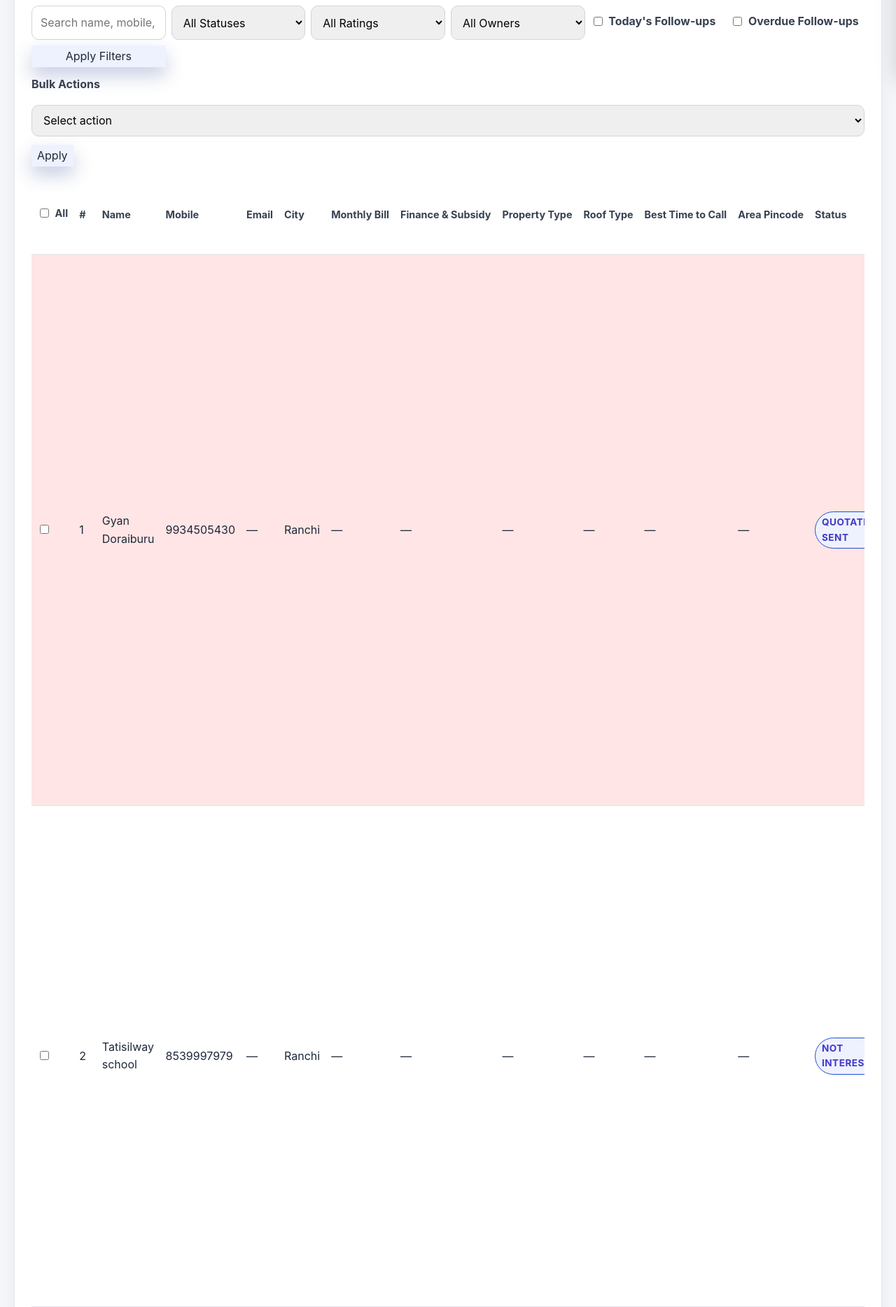
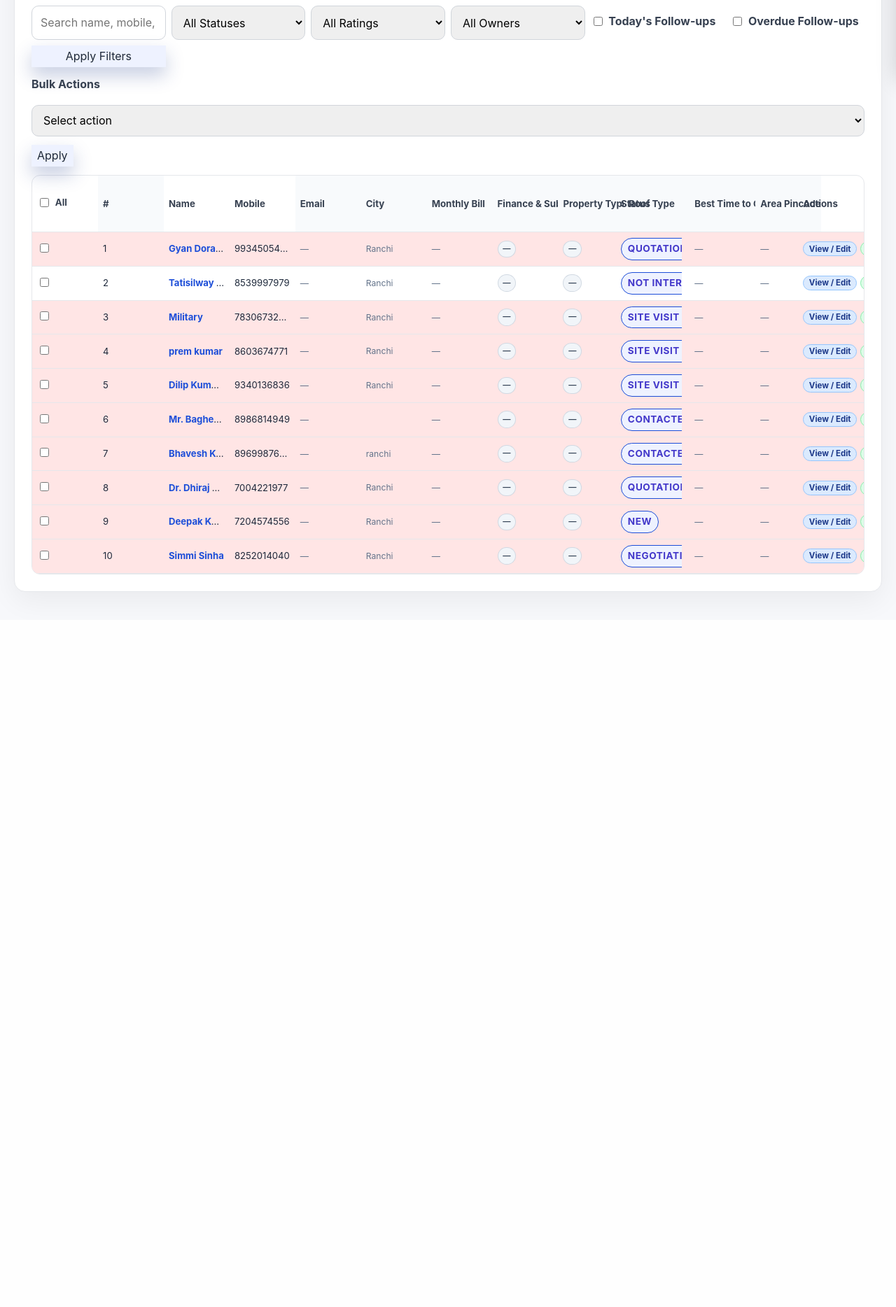
Before and after one commit to dakshayanipmsgy/dentweb_re, a PHP site: page /leads-dashboard.php in a window 1280 px wide. Shown: the part 685-2553 px from the top of the page at 70% size. After the commit the page ends 1548 px from the top, so only its background shows below. Run offline with PHP 8.4, Linux system fonts and the light colour scheme; the visitor is signed in with stand-in values (Sample User, id 1); some libraries are stand-ins or nearby versions.

Commit message:
Improve leads dashboard table density and sorting UX

```diff
--- a/leads-dashboard.php
+++ b/leads-dashboard.php
@@ -464,42 +464,44 @@ function leads_render_row(array $lead, int $index, string $today, string $quotat
         <input type="checkbox" class="lead-select" name="lead_ids[]" value="<?php echo leads_safe((string) ($lead['id'] ?? '')); ?>" form="bulk-actions-form" />
       </td>
       <td class="lead-index"><?php echo $index; ?></td>
-      <td><?php echo leads_safe((string) ($lead['name'] ?? '')); ?></td>
+      <td class="lead-name-cell">
+        <a href="#" class="lead-name-trigger lead-action" data-action="view_edit" data-lead-id="<?php echo leads_safe((string) ($lead['id'] ?? '')); ?>"><?php echo leads_safe((string) ($lead['name'] ?? '')); ?></a>
+      </td>
       <td><a href="tel:<?php echo leads_safe($leadMobileRaw); ?>"><?php echo leads_safe($leadMobileRaw); ?></a></td>
-      <td><?php echo leads_safe(leads_value_or_dash($lead, 'email')); ?></td>
-      <td><?php echo leads_safe((string) ($lead['city'] ?? '')); ?></td>
-      <td><?php echo leads_safe(leads_value_or_dash($lead, 'monthly_bill')); ?></td>
-      <td><?php echo leads_safe(leads_value_or_dash($lead, 'finance_subsidy')); ?></td>
-      <td><?php echo leads_safe(leads_value_or_dash($lead, 'property_type')); ?></td>
-      <td><?php echo leads_safe(leads_value_or_dash($lead, 'roof_type')); ?></td>
-      <td><?php echo leads_safe(leads_value_or_dash($lead, 'best_time_to_call')); ?></td>
-      <td><?php echo leads_safe(leads_value_or_dash($lead, 'area_pincode')); ?></td>
-      <td><span class="badge pill"><?php echo leads_safe((string) ($lead['status'] ?? '')); ?></span></td>
-      <td><?php echo leads_safe((string) ($lead['rating'] ?? '')); ?></td>
+      <td class="col-secondary"><?php echo leads_safe(leads_value_or_dash($lead, 'email')); ?></td>
+      <td class="col-secondary"><?php echo leads_safe((string) ($lead['city'] ?? '')); ?></td>
+      <td class="col-secondary"><?php echo leads_safe(leads_value_or_dash($lead, 'monthly_bill')); ?></td>
+      <td class="col-secondary"><span class="tag-chip"><?php echo leads_safe(leads_value_or_dash($lead, 'finance_subsidy')); ?></span></td>
+      <td class="col-secondary"><span class="tag-chip"><?php echo leads_safe(leads_value_or_dash($lead, 'property_type')); ?></span></td>
+      <td class="col-secondary"><span class="tag-chip"><?php echo leads_safe(leads_value_or_dash($lead, 'roof_type')); ?></span></td>
+      <td class="col-secondary"><?php echo leads_safe(leads_value_or_dash($lead, 'best_time_to_call')); ?></td>
+      <td class="col-secondary"><?php echo leads_safe(leads_value_or_dash($lead, 'area_pincode')); ?></td>
+      <td class="col-status"><span class="badge pill"><?php echo leads_safe((string) ($lead['status'] ?? '')); ?></span></td>
+      <td class="col-secondary"><?php echo leads_safe((string) ($lead['rating'] ?? '')); ?></td>
       <td><?php echo leads_safe(trim(((string) ($lead['next_followup_date'] ?? '')) . ' ' . ((string) ($lead['next_followup_time'] ?? '')))); ?></td>
       <td><?php echo leads_safe((string) ($lead['assigned_to_name'] ?? '')); ?></td>
-      <td><?php echo leads_safe((string) ($lead['last_contacted_at'] ?? '')); ?></td>
+      <td class="col-secondary"><?php echo leads_safe((string) ($lead['last_contacted_at'] ?? '')); ?></td>
       <td class="lead-message-status-cell">
         <?php if ($whatsappSent): ?>
-          <span class="badge pill" style="background:#dcfce7;color:#166534;">WA Intro</span>
+          <span class="badge pill msg-chip" style="background:#dcfce7;color:#166534;">WA</span>
         <?php endif; ?>
         <?php if ($emailSent): ?>
-          <span class="badge pill" style="background:#dbeafe;color:#1e40af;">Email Intro</span>
+          <span class="badge pill msg-chip" style="background:#dbeafe;color:#1e40af;">EM</span>
         <?php endif; ?>
         <?php if ($whatsappDetailsSent): ?>
-          <span class="badge pill" style="background:#ede9fe;color:#5b21b6;">WA Details</span>
+          <span class="badge pill msg-chip" style="background:#ede9fe;color:#5b21b6;">WA-D</span>
         <?php endif; ?>
         <?php if ($emailDetailsSent): ?>
-          <span class="badge pill" style="background:#ffe4e6;color:#9f1239;">Email Details</span>
+          <span class="badge pill msg-chip" style="background:#ffe4e6;color:#9f1239;">EM-D</span>
         <?php endif; ?>
         <?php if (!$whatsappSent && !$emailSent && !$whatsappDetailsSent && !$emailDetailsSent): ?>
           <span style="color:#9ca3af;">&mdash;</span>
         <?php endif; ?>
       </td>
       <td><?php echo leads_safe((string) $callNotPickedCount); ?></td>
-      <td><?php echo leads_safe((string) ($lead['created_at'] ?? '')); ?></td>
-      <td><?php echo leads_safe((string) ($lead['updated_at'] ?? '')); ?></td>
-      <td>
+      <td class="col-secondary"><?php echo leads_safe((string) ($lead['created_at'] ?? '')); ?></td>
+      <td class="col-secondary"><?php echo leads_safe((string) ($lead['updated_at'] ?? '')); ?></td>
+      <td class="col-secondary">
         <?php if (($lead['source_campaign_name'] ?? '') !== ''): ?>
           <?php echo leads_safe((string) ($lead['source_campaign_name'] ?? '')); ?>
           <?php if (($lead['source_campaign_id'] ?? '') !== ''): ?>
@@ -509,32 +511,37 @@ function leads_render_row(array $lead, int $index, string $today, string $quotat
       </td>
       <td>
         <div class="table-actions">
-          <a class="btn-secondary lead-action" data-action="view_edit" data-lead-id="<?php echo leads_safe((string) ($lead['id'] ?? '')); ?>" style="padding:0.35rem 0.6rem;" href="lead-detail.php?id=<?php echo urlencode((string) ($lead['id'] ?? '')); ?>">View / Edit</a>
-          <a class="btn-secondary lead-action" data-action="whatsapp" data-lead-id="<?php echo leads_safe((string) ($lead['id'] ?? '')); ?>" style="padding:0.35rem 0.6rem;" href="#">WhatsApp</a>
-          <a class="btn-secondary lead-action" data-action="email" data-lead-id="<?php echo leads_safe((string) ($lead['id'] ?? '')); ?>" style="padding:0.35rem 0.6rem;" href="#">Email</a>
-          <a class="btn-secondary lead-action" data-action="whatsapp_details" data-lead-id="<?php echo leads_safe((string) ($lead['id'] ?? '')); ?>" style="padding:0.35rem 0.6rem; background:#ede9fe; color:#4c1d95;" href="#">WhatsApp Details</a>
-          <a class="btn-secondary lead-action" data-action="email_details" data-lead-id="<?php echo leads_safe((string) ($lead['id'] ?? '')); ?>" style="padding:0.35rem 0.6rem; background:#ffe4e6; color:#881337;" href="#">Email Details</a>
-          <button type="button" class="btn lead-action" data-action="mark_contacted" data-lead-id="<?php echo leads_safe((string) ($lead['id'] ?? '')); ?>" style="padding:0.35rem 0.6rem; background:#10b981;">Mark Contacted Now</button>
-          <button type="button" class="btn lead-action" data-action="mark_interested" data-lead-id="<?php echo leads_safe((string) ($lead['id'] ?? '')); ?>" style="padding:0.35rem 0.6rem; background:#2563eb;">Interested</button>
-          <button type="button" class="btn-secondary lead-action" data-action="call_not_picked" data-lead-id="<?php echo leads_safe((string) ($lead['id'] ?? '')); ?>" style="padding:0.35rem 0.6rem; background:#fee2e2; color:#991b1b;">Call not Picked</button>
+          <a class="action-chip primary lead-action" data-action="view_edit" data-lead-id="<?php echo leads_safe((string) ($lead['id'] ?? '')); ?>" href="lead-detail.php?id=<?php echo urlencode((string) ($lead['id'] ?? '')); ?>">View / Edit</a>
+          <a class="action-chip success lead-action" data-action="whatsapp" data-lead-id="<?php echo leads_safe((string) ($lead['id'] ?? '')); ?>" href="#">WhatsApp</a>
           <?php if ($canCreateQuotation): ?>
-            <a class="btn lead-action" data-action="create_quotation" data-lead-id="<?php echo leads_safe((string) ($lead['id'] ?? '')); ?>" style="padding:0.35rem 0.6rem; background:#1d4ed8;" href="<?php echo leads_safe($quotationCreatePath . '?action=create&from_lead_id=' . urlencode((string) ($lead['id'] ?? ''))); ?>">Create Quotation</a>
+            <a class="action-chip primary lead-action" data-action="create_quotation" data-lead-id="<?php echo leads_safe((string) ($lead['id'] ?? '')); ?>" href="<?php echo leads_safe($quotationCreatePath . '?action=create&from_lead_id=' . urlencode((string) ($lead['id'] ?? ''))); ?>">Create Quotation</a>
           <?php else: ?>
             <?php $quotationDisabledReason = $isArchived ? 'Archived lead' : 'Missing name/mobile'; ?>
-            <button type="button" class="btn-secondary" style="padding:0.35rem 0.6rem; opacity:0.55; cursor:not-allowed;" disabled title="<?php echo leads_safe($quotationDisabledReason); ?>"><?php echo $isArchived ? 'Archived' : 'Create Quotation'; ?></button>
+            <button type="button" class="action-chip" disabled title="<?php echo leads_safe($quotationDisabledReason); ?>"><?php echo $isArchived ? 'Archived' : 'Create Quotation'; ?></button>
           <?php endif; ?>
-          <?php if (!$isArchived): ?>
-            <button type="button" class="btn-secondary lead-action" data-action="archive_lead" data-lead-id="<?php echo leads_safe((string) ($lead['id'] ?? '')); ?>" style="padding:0.35rem 0.6rem;">Archive</button>
-          <?php endif; ?>
-          <?php if (!$customerCreated && $hasMobile): ?>
-            <button type="button" class="btn-secondary lead-action" data-action="create_customer" data-lead-id="<?php echo leads_safe((string) ($lead['id'] ?? '')); ?>" style="padding:0.35rem 0.6rem; background:#e0f2fe; color:#0f172a;">Create Customer</button>
-          <?php endif; ?>
-          <?php if (!$isConverted): ?>
-            <button type="button" class="btn lead-action" data-action="mark_converted" data-lead-id="<?php echo leads_safe((string) ($lead['id'] ?? '')); ?>" style="padding:0.35rem 0.6rem; background:#16a34a;">Converted</button>
-          <?php endif; ?>
-          <?php if (!$isNotInterested): ?>
-            <button type="button" class="btn-secondary lead-action" data-action="mark_not_interested" data-lead-id="<?php echo leads_safe((string) ($lead['id'] ?? '')); ?>" style="padding:0.35rem 0.6rem; background:#fbbf24; color:#1f2937;">Not Interested</button>
-          <?php endif; ?>
+          <details class="lead-more-menu">
+            <summary class="action-chip">More ▾</summary>
+            <div class="lead-more-list">
+              <a class="action-chip lead-action" data-action="email" data-lead-id="<?php echo leads_safe((string) ($lead['id'] ?? '')); ?>" href="#">Email</a>
+              <a class="action-chip lead-action" data-action="whatsapp_details" data-lead-id="<?php echo leads_safe((string) ($lead['id'] ?? '')); ?>" href="#">WhatsApp Details</a>
+              <a class="action-chip lead-action" data-action="email_details" data-lead-id="<?php echo leads_safe((string) ($lead['id'] ?? '')); ?>" href="#">Email Details</a>
+              <button type="button" class="action-chip lead-action" data-action="mark_contacted" data-lead-id="<?php echo leads_safe((string) ($lead['id'] ?? '')); ?>">Mark Contacted Now</button>
+              <button type="button" class="action-chip lead-action" data-action="mark_interested" data-lead-id="<?php echo leads_safe((string) ($lead['id'] ?? '')); ?>">Interested</button>
+              <button type="button" class="action-chip warn lead-action" data-action="call_not_picked" data-lead-id="<?php echo leads_safe((string) ($lead['id'] ?? '')); ?>">Call not Picked</button>
+              <?php if (!$customerCreated && $hasMobile): ?>
+                <button type="button" class="action-chip lead-action" data-action="create_customer" data-lead-id="<?php echo leads_safe((string) ($lead['id'] ?? '')); ?>">Create Customer</button>
+              <?php endif; ?>
+              <?php if (!$isConverted): ?>
+                <button type="button" class="action-chip success lead-action" data-action="mark_converted" data-lead-id="<?php echo leads_safe((string) ($lead['id'] ?? '')); ?>">Converted</button>
+              <?php endif; ?>
+              <?php if (!$isNotInterested): ?>
+                <button type="button" class="action-chip lead-action" data-action="mark_not_interested" data-lead-id="<?php echo leads_safe((string) ($lead['id'] ?? '')); ?>">Not Interested</button>
+              <?php endif; ?>
+              <?php if (!$isArchived): ?>
+                <button type="button" class="action-chip lead-action" data-action="archive_lead" data-lead-id="<?php echo leads_safe((string) ($lead['id'] ?? '')); ?>">Archive</button>
+              <?php endif; ?>
+            </div>
+          </details>
         </div>
       </td>
     </tr>
@@ -1251,7 +1258,17 @@ usort($filteredLeads, static function (array $a, array $b) use ($sortBy, $sortDi
     }
 
     $textSort = static function (string $left, string $right) use ($direction): int {
-        return strnatcasecmp($left, $right) * $direction;
+        return strcasecmp(trim($left), trim($right)) * $direction;
+    };
+    $numberSort = static function ($left, $right) use ($direction): int {
+        $toNumber = static function ($value): float {
+            $clean = preg_replace('/[^0-9.\-]/', '', (string) $value);
+            if ($clean === '' || $clean === '-' || $clean === '.') {
+                return 0.0;
+            }
+            return (float) $clean;
+        };
+        return ($toNumber($left) <=> $toNumber($right)) * $direction;
     };
 
     if ($sortBy === 'name') {
@@ -1267,9 +1284,13 @@ usort($filteredLeads, static function (array $a, array $b) use ($sortBy, $sortDi
         return $textSort((string) ($a['email'] ?? ''), (string) ($b['email'] ?? ''));
     }
     if ($sortBy === 'monthly_bill') {
-        return $textSort((string) ($a['monthly_bill'] ?? ''), (string) ($b['monthly_bill'] ?? ''));
+        return $numberSort($a['monthly_bill'] ?? '', $b['monthly_bill'] ?? '');
     }
     if ($sortBy === 'finance_subsidy') {
+        $looksNumeric = preg_match('/\d/', (string) ($a['finance_subsidy'] ?? '')) || preg_match('/\d/', (string) ($b['finance_subsidy'] ?? ''));
+        if ($looksNumeric) {
+            return $numberSort($a['finance_subsidy'] ?? '', $b['finance_subsidy'] ?? '');
+        }
         return $textSort((string) ($a['finance_subsidy'] ?? ''), (string) ($b['finance_subsidy'] ?? ''));
     }
     if ($sortBy === 'property_type') {
@@ -1282,13 +1303,13 @@ usort($filteredLeads, static function (array $a, array $b) use ($sortBy, $sortDi
         return $textSort((string) ($a['best_time_to_call'] ?? ''), (string) ($b['best_time_to_call'] ?? ''));
     }
     if ($sortBy === 'area_pincode') {
-        return $textSort((string) ($a['area_pincode'] ?? ''), (string) ($b['area_pincode'] ?? ''));
+        return $numberSort($a['area_pincode'] ?? '', $b['area_pincode'] ?? '');
     }
     if ($sortBy === 'status') {
         return $textSort((string) ($a['status'] ?? ''), (string) ($b['status'] ?? ''));
     }
     if ($sortBy === 'rating') {
-        return $textSort((string) ($a['rating'] ?? ''), (string) ($b['rating'] ?? ''));
+        return $numberSort($a['rating'] ?? '', $b['rating'] ?? '');
     }
     if ($sortBy === 'assigned_to') {
         return $textSort((string) ($a['assigned_to_name'] ?? ''), (string) ($b['assigned_to_name'] ?? ''));
@@ -1367,13 +1388,25 @@ ksort($duplicateGroups);
     button { font: inherit; cursor: pointer; }
     .btn { background: #2563eb; color: #fff; border: none; padding: 0.7rem 1.1rem; border-radius: 10px; font-weight: 700; }
     .btn-secondary { background: #eef2ff; color: #1f2937; }
-    table { width: 100%; border-collapse: collapse; }
-    th, td { text-align: left; padding: 0.65rem 0.5rem; border-bottom: 1px solid #e5e7eb; }
-    th { font-size: 0.9rem; color: #374151; }
+    table { width: 100%; border-collapse: separate; border-spacing: 0; }
+    th, td { text-align: left; padding: 0.5rem 0.45rem; border-bottom: 1px solid #e5e7eb; vertical-align: middle; }
+    th { font-size: 0.83rem; color: #374151; background: #f8fafc; position: sticky; top: 0; z-index: 3; }
+    td { font-size: 0.82rem; white-space: nowrap; }
     tr:hover { background: #f9fafb; }
     .badge { display: inline-block; padding: 0.25rem 0.55rem; border-radius: 999px; font-weight: 700; font-size: 0.85rem; }
     .pill { background: #eef2ff; color: #4338ca; }
-    .table-actions { display: flex; gap: 0.35rem; flex-wrap: wrap; }
+    .table-actions { display: flex; gap: 0.28rem; align-items: center; white-space: nowrap; }
+    .action-chip { border: 1px solid #cbd5e1; background: #f8fafc; color: #0f172a; border-radius: 999px; padding: 0.2rem 0.48rem; font-size: 0.72rem; font-weight: 700; text-decoration: none; line-height: 1.1; display: inline-flex; align-items: center; gap: 0.2rem; cursor: pointer; }
+    .action-chip.primary { background: #dbeafe; border-color: #93c5fd; color: #1e3a8a; }
+    .action-chip.success { background: #dcfce7; border-color: #86efac; color: #166534; }
+    .action-chip.warn { background: #fee2e2; border-color: #fecaca; color: #991b1b; }
+    .action-chip[disabled] { opacity: 0.5; cursor: not-allowed; }
+    .lead-more-menu { position: relative; }
+    .lead-more-menu > summary { list-style: none; }
+    .lead-more-menu > summary::-webkit-details-marker { display: none; }
+    .lead-more-menu[open] .lead-more-list { display: flex; }
+    .lead-more-list { display: none; position: absolute; right: 0; top: calc(100% + 0.25rem); min-width: 200px; border: 1px solid #cbd5e1; border-radius: 10px; background: #fff; box-shadow: 0 12px 30px rgba(15, 23, 42, 0.15); padding: 0.35rem; flex-direction: column; gap: 0.2rem; z-index: 20; }
+    .lead-more-list .action-chip { width: 100%; justify-content: flex-start; border-radius: 8px; font-size: 0.74rem; }
     .messages { margin-bottom: 1rem; }
     .alert { padding: 0.75rem 1rem; border-radius: 10px; margin-bottom: 0.5rem; }
     .alert-success { background: #ecfdf3; color: #166534; border: 1px solid #bbf7d0; }
@@ -1404,8 +1437,23 @@ ksort($duplicateGroups);
     .ux-panel-body { overflow:auto; }
     .ux-toast-wrap { position: fixed; right: 1rem; bottom: 1rem; display: flex; flex-direction: column; gap: 0.5rem; z-index: 10000; }
     .ux-toast { background: #111827; color: #fff; padding: 0.65rem 0.85rem; border-radius: 10px; box-shadow: 0 10px 24px rgba(0,0,0,0.2); }
-    .sort-link { color: inherit; text-decoration: none; white-space: nowrap; }
+    .sort-link { color: inherit; text-decoration: none; white-space: nowrap; display: inline-flex; align-items: center; gap: 0.25rem; }
     .sort-link:hover { text-decoration: underline; }
+    .leads-table-wrap { overflow: auto; max-width: 100%; border: 1px solid #e5e7eb; border-radius: 12px; }
+    .leads-table { min-width: 2160px; table-layout: fixed; }
+    .leads-table th, .leads-table td { overflow: hidden; text-overflow: ellipsis; }
+    .col-secondary { color: #64748b; font-size: 0.76rem; }
+    .col-status { min-width: 130px; }
+    .msg-chip { font-size: 0.66rem; padding: 0.14rem 0.38rem; }
+    .tag-chip { font-size: 0.7rem; padding: 0.14rem 0.42rem; background: #f1f5f9; color: #334155; border-radius: 999px; display: inline-block; }
+    .lead-name-cell .lead-name-trigger { font-weight: 700; color: #1d4ed8; text-decoration: none; cursor: pointer; }
+    .lead-name-cell .lead-name-trigger:hover { text-decoration: underline; }
+    .leads-table th:nth-child(1), .leads-table td:nth-child(1) { position: sticky; left: 0; z-index: 5; background: inherit; min-width: 52px; }
+    .leads-table th:nth-child(2), .leads-table td:nth-child(2) { min-width: 54px; }
+    .leads-table th:nth-child(3), .leads-table td:nth-child(3) { position: sticky; left: 52px; z-index: 5; background: inherit; min-width: 170px; max-width: 170px; }
+    .leads-table th:nth-child(4), .leads-table td:nth-child(4) { position: sticky; left: 222px; z-index: 5; background: inherit; min-width: 140px; max-width: 140px; }
+    .leads-table th:nth-child(23), .leads-table td:nth-child(23) { position: sticky; right: 0; z-index: 6; background: inherit; min-width: 260px; max-width: 260px; }
+    .leads-table th:nth-child(13), .leads-table td:nth-child(13) { position: sticky; right: 260px; z-index: 6; background: inherit; min-width: 130px; max-width: 130px; }
     textarea { width: 100%; padding: 0.65rem 0.75rem; border: 1px solid #d1d5db; border-radius: 10px; font: inherit; }
   </style>
 </head>
@@ -1754,8 +1802,8 @@ ksort($duplicateGroups);
         <button type="submit" class="btn-secondary" onclick="return confirm('Apply this action to selected leads?');">Apply</button>
       </form>
 
-      <div style="overflow-x:auto;">
-        <table>
+      <div id="leads-table-wrap" class="leads-table-wrap">
+        <table class="leads-table">
           <thead>
             <tr>
               <th>
@@ -1790,7 +1838,7 @@ ksort($duplicateGroups);
           </thead>
           <tbody>
             <?php if ($filteredLeads === []): ?>
-              <tr><td colspan="23">No leads match the selected filters.</td></tr>
+              <tr><td colspan="23" style="padding:0.8rem;">No leads match the selected filters.</td></tr>
             <?php else: ?>
               <?php foreach ($filteredLeads as $index => $lead): ?>
                 <?php echo leads_render_row($lead, $index + 1, $today, $quotationCreatePath); ?>
@@ -1912,6 +1960,31 @@ ksort($duplicateGroups);
       return response.json();
     }
 
+    async function refreshLeadsTable(url) {
+      const tableWrap = document.getElementById('leads-table-wrap');
+      if (!tableWrap) return;
+      const preserveScrollX = tableWrap.scrollLeft;
+      const preserveScrollY = window.scrollY;
+      const response = await fetch(url, {
+        headers: { 'X-Requested-With': 'XMLHttpRequest' },
+      });
+      const html = await response.text();
+      const parser = new DOMParser();
+      const doc = parser.parseFromString(html, 'text/html');
+      const newWrap = doc.getElementById('leads-table-wrap');
+      if (!newWrap) {
+        window.location.href = url;
+        return;
+      }
+      tableWrap.replaceWith(newWrap);
+      const query = new URL(url, window.location.origin).searchParams;
+      document.querySelector('input[name="sort_by"]')?.setAttribute('value', query.get('sort_by') || '');
+      document.querySelector('input[name="sort_dir"]')?.setAttribute('value', query.get('sort_dir') || '');
+      window.history.replaceState({}, '', url);
+      newWrap.scrollLeft = preserveScrollX;
+      window.scrollTo({ top: preserveScrollY, behavior: 'auto' });
+    }
+
     function refreshRowFromResponse(data, row) {
       if (!row || !data) return;
       if (data.remove_row) {
@@ -1978,6 +2051,17 @@ ksort($duplicateGroups);
     });
 
     document.addEventListener('click', async (event) => {
+      const sortLink = event.target.closest('.sort-link');
+      if (sortLink) {
+        event.preventDefault();
+        await refreshLeadsTable(sortLink.href);
+        return;
+      }
+
+      if (!event.target.closest('.lead-more-menu')) {
+        document.querySelectorAll('.lead-more-menu[open]').forEach((openMenu) => openMenu.removeAttribute('open'));
+      }
+
       const actionEl = event.target.closest('.lead-action');
       if (!actionEl) return;
       event.preventDefault();
```
